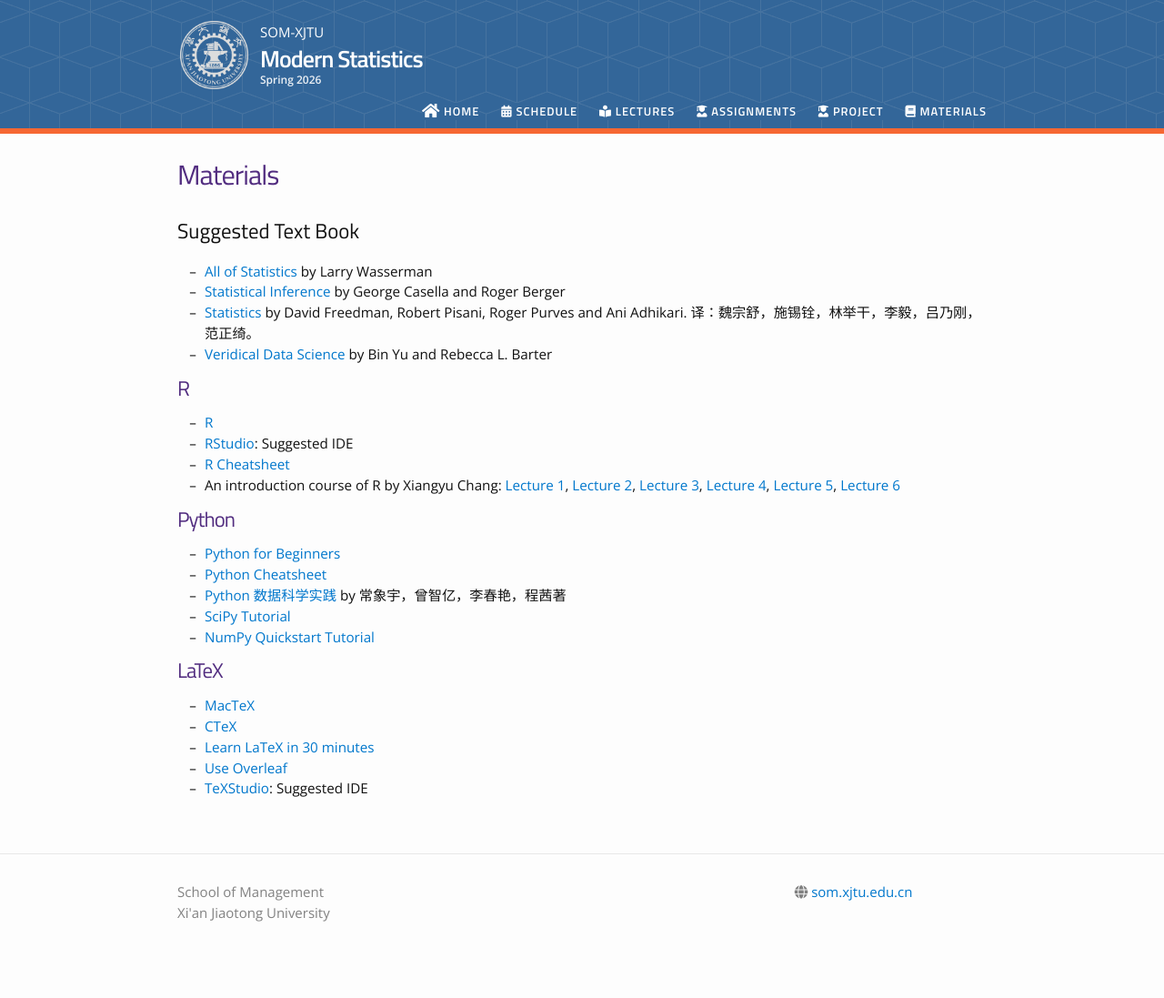
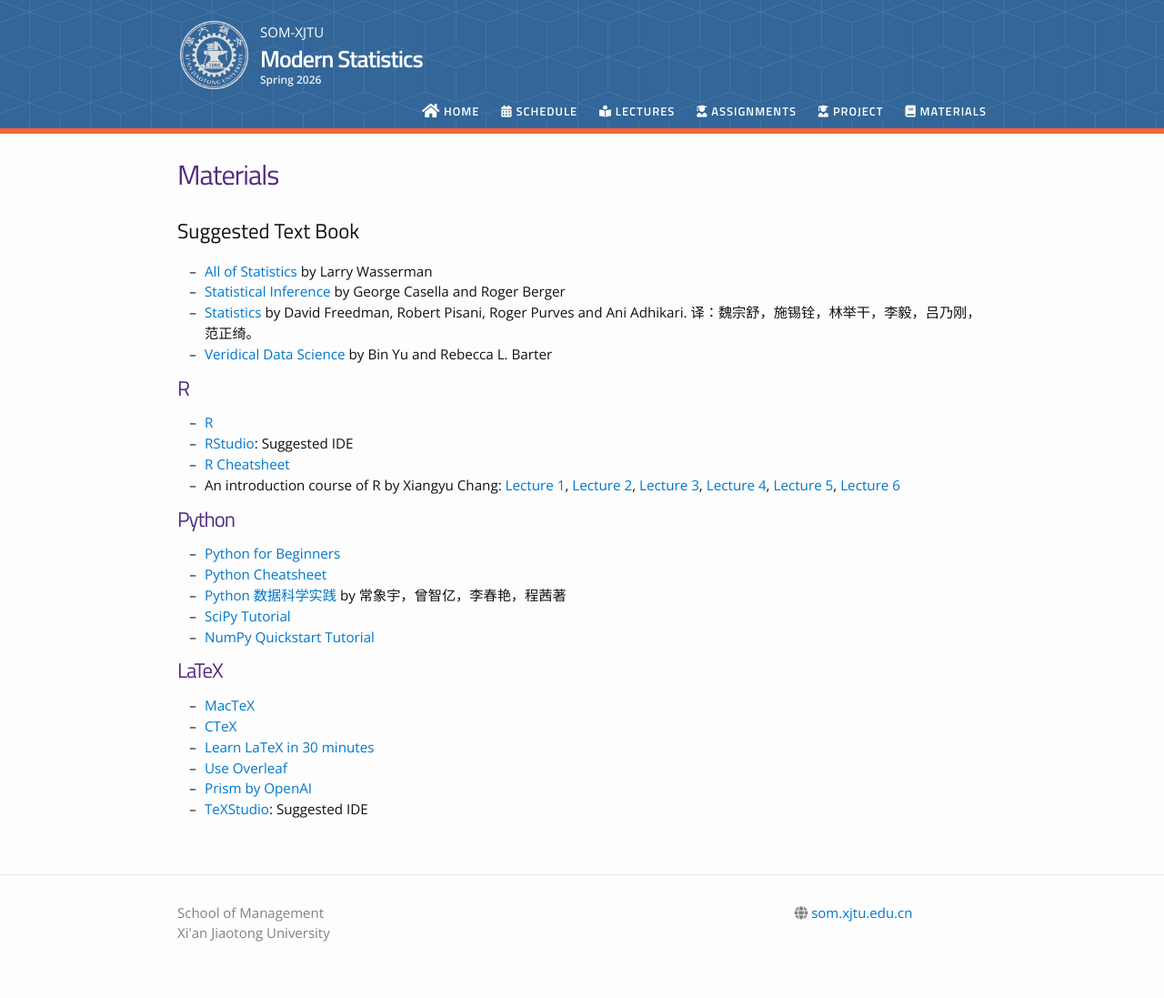
Before and after one commit to som-course/stats-spring-2026, a Jekyll site: the page built from materials.md, in a window 1280 px wide. Shown: the whole page at 91% size. Built offline with Jekyll 4.4.1, drawn with Linux system fonts in a browser that asks for light colours; nearby versions of some CDN libraries; before the commit the page ends 1074 px from its top, so only the background shows below that.

Commit message:
Update materials.md

```diff
--- a/materials.md
+++ b/materials.md
@@ -31,4 +31,5 @@ permalink: /materials/
 - [CTeX](http://www.ctex.org/HomePage)
 - [Learn LaTeX in 30 minutes](https://www.overleaf.com/learn/latex/Learn_LaTeX_in_30_minutes)
 - [Use Overleaf](https://www.overleaf.com/learn/how-to/Creating_a_document_in_Overleaf)
+- [Prism by OpenAI](https://prism.openai.com/)
 - [TeXStudio](https://www.texstudio.org/): Suggested IDE
```
